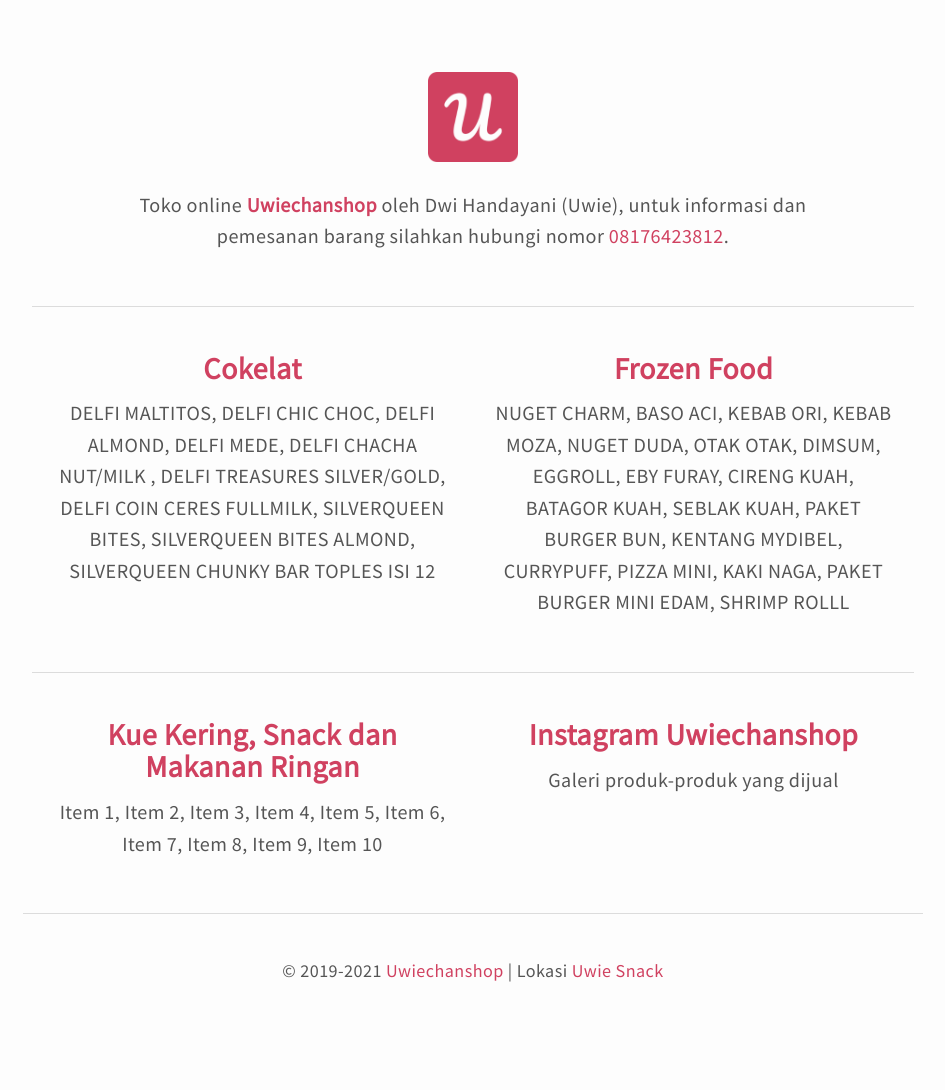
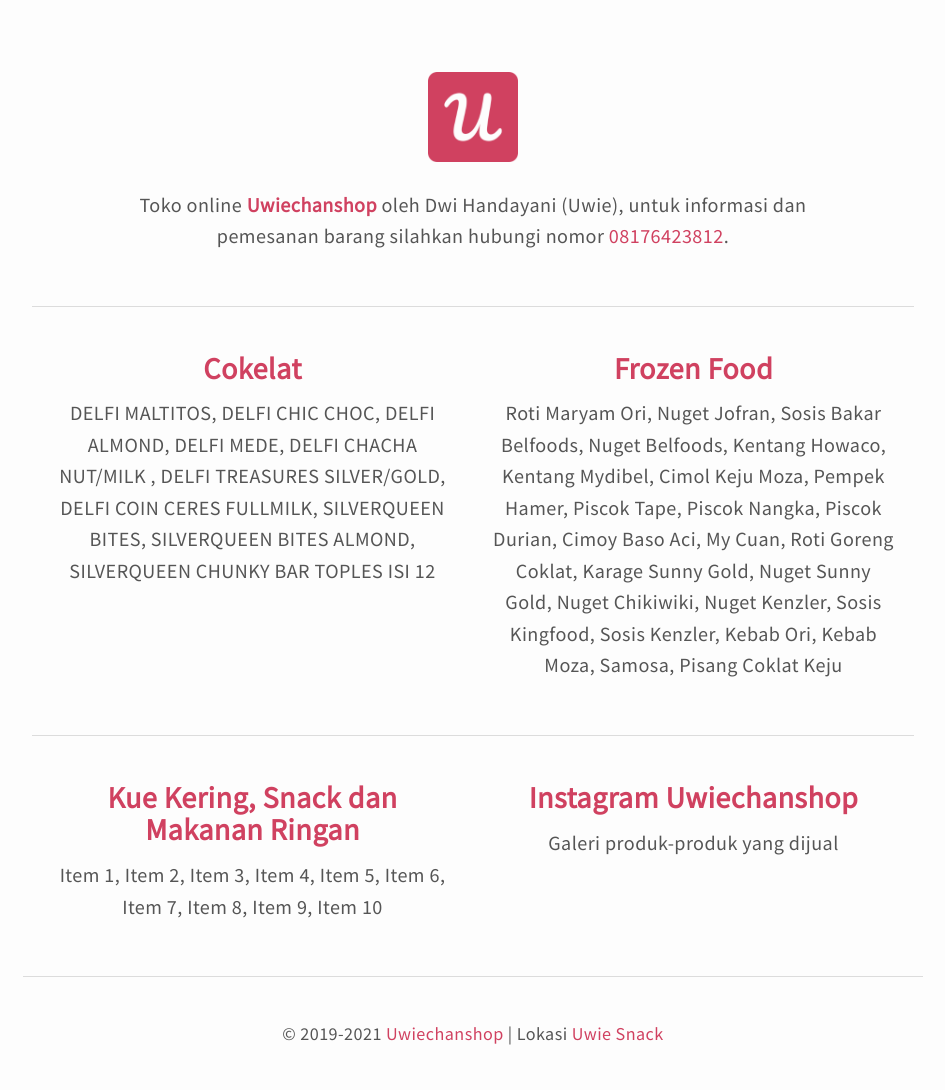
Before and after one commit to krhmwn/uwiechanshop, a Jekyll site: the page built from index.html, in a window 1280 px wide. Shown: the whole page, without its empty margins (167-1112 px from the left). Built offline with Jekyll 4.4.1, drawn with Linux system fonts in a browser that asks for light colours; before the commit the page ends 1027 px from its top, so only the background shows below that.

Commit message:
Update post v.1.1.7

```diff
--- a/_posts/2020-01-03-frozen-food.markdown
+++ b/_posts/2020-01-03-frozen-food.markdown
@@ -4,7 +4,7 @@
 date: 2020-01-03 24:00
 comments: false
 categories: post
-description: NUGET CHARM, BASO ACI, KEBAB ORI, KEBAB MOZA, NUGET DUDA, OTAK OTAK, DIMSUM, EGGROLL, EBY FURAY, CIRENG KUAH, BATAGOR KUAH, SEBLAK KUAH, PAKET BURGER BUN, KENTANG MYDIBEL, CURRYPUFF, PIZZA MINI, KAKI NAGA, PAKET BURGER MINI EDAM, SHRIMP ROLLL
+description: Roti Maryam Ori, Nuget Jofran, Sosis Bakar Belfoods, Nuget Belfoods, Kentang Howaco, Kentang Mydibel, Cimol Keju Moza, Pempek Hamer, Piscok Tape, Piscok Nangka, Piscok Durian, Cimoy Baso Aci, My Cuan, Roti Goreng Coklat, Karage Sunny Gold, Nuget Sunny Gold, Nuget Chikiwiki, Nuget Kenzler, Sosis Kingfood, Sosis Kenzler, Kebab Ori, Kebab Moza, Samosa, Pisang Coklat Keju
 ---
 
 Pembaharuan tanggal 25/04/2020
@@ -23,7 +23,7 @@
 | 10 | Piscok Nangka |  | 18,000 |
 | 11 | Piscok Durian |  | 20,000 |
 | 12 | Cimoy Baso Aci |  | 20,000 |
-| 13 | My cuan |  | 20,000 |
+| 13 | My Cuan |  | 20,000 |
 | 14 | Roti Goreng Coklat |  | 20,000 |
 | 15 | Karage Sunny Gold | 500gr | 48,500 |
 | 16 | Nuget Sunny Gold | 500gr | 47,000 |
```
